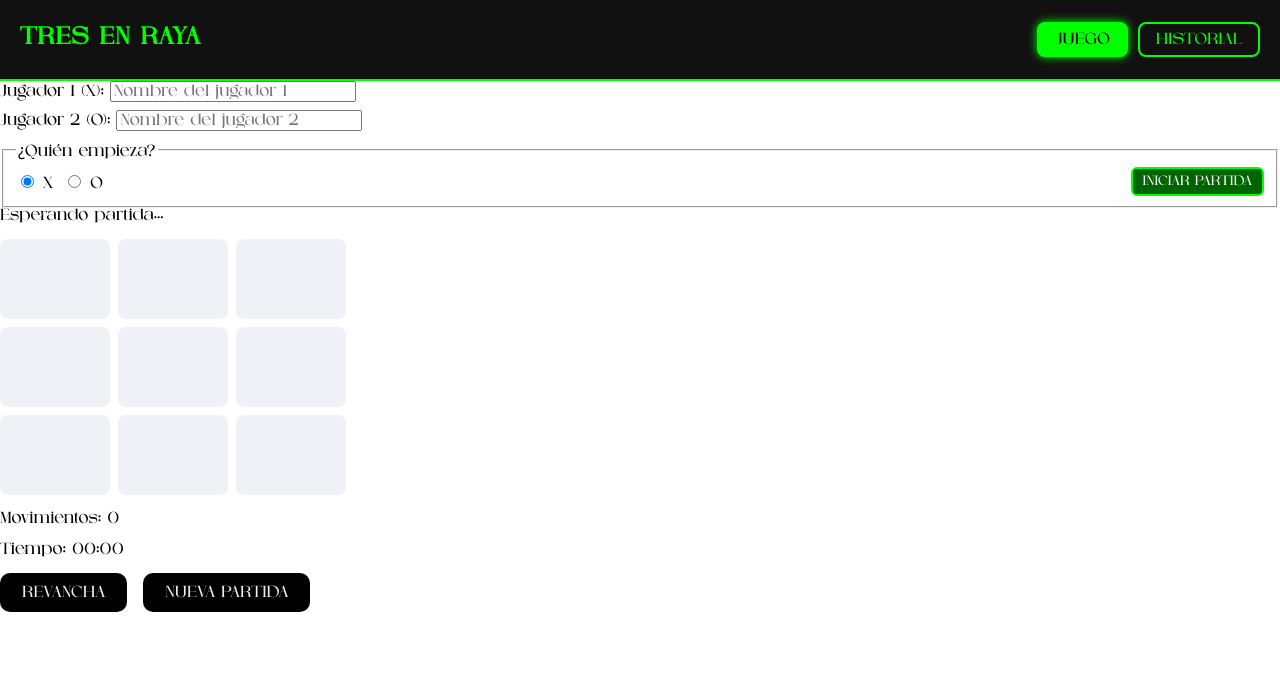
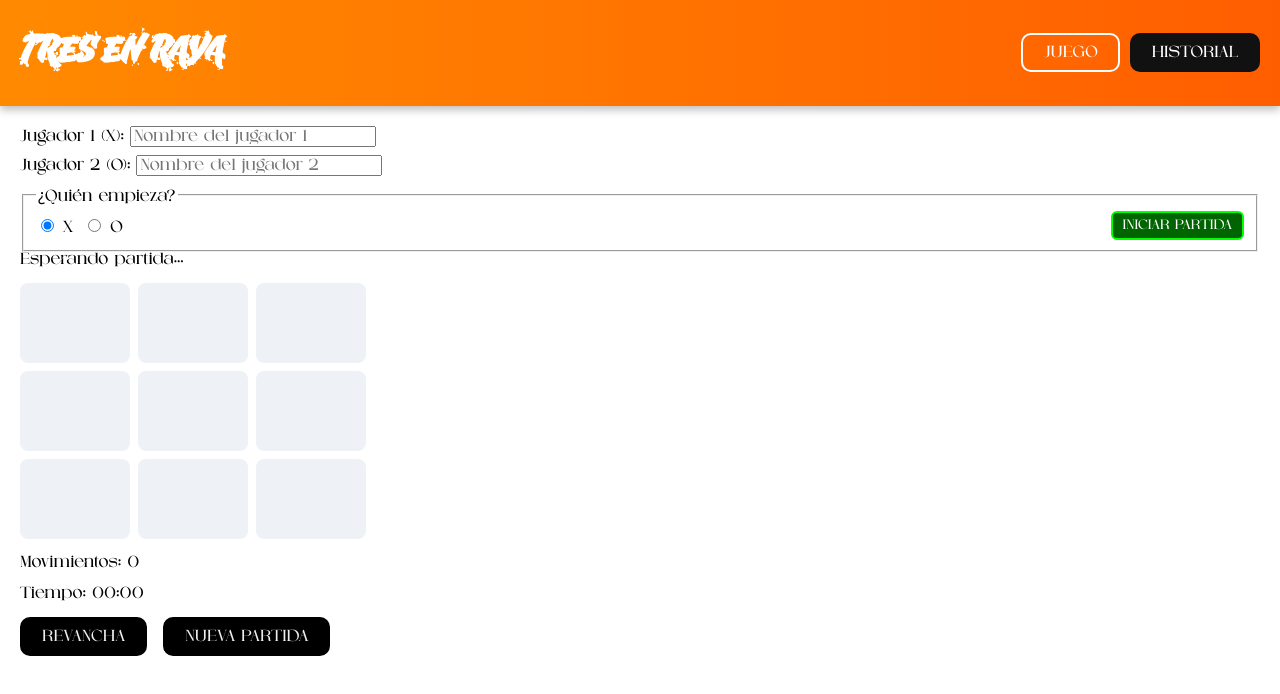
Before and after one commit to brynine/tresenraya, a plain HTML site: page index.html in a window 1280 px wide. Drawn offline with Linux system fonts and the light colour scheme.

Commit message:
Mejoras en el estilo de la pagina

```diff
--- a/css/styles.css
+++ b/css/styles.css
@@ -3,9 +3,14 @@
     src: url('ChettaVissto.ttf') format('truetype');
   }
 
+  @font-face {
+    font-family: 'titulo';
+    src: url('Swash Break Trial.otf') format('truetype');
+  }
+
 h1 {
     text-align: center;
-    font-family: 'Mifuente', sans-serif;
+    font-family: 'titulo', sans-serif;
     font-size: 3rem;
     margin-top: 1rem;
     color:#000000;
@@ -49,6 +54,10 @@ footer{margin-top:1rem;color:var(--muted)}
 button[disabled]{background:#9aa8be}
 
 @media (prefers-contrast:high){body{background:#fff}}
+
+.container{
+  margin: 20px;
+}
 
 button{
     background-color: #000000;
@@ -118,15 +127,15 @@ button:active {
   display: flex;
   justify-content: space-between;
   align-items: center;
-  background-color: #111;
   padding: 10px 20px;
-  border-bottom: 2px solid #00ff00;
+  background: linear-gradient(90deg, #ff8a00, #ff5e00);
+  box-shadow: 0 4px 8px rgba(0, 0, 0, 0.25);
 }
 
 .titulo {
-  color: #00ff00;
-  font-size: 1.5rem;
-  letter-spacing: 1px;
+  color: #fff;
+  font-size: 1.8rem;
+  font-weight: bold;
 }
 
 .nav-buttons {
@@ -135,20 +144,16 @@ button:active {
 }
 
 .nav-btn {
-  background: none;
-  border: 2px solid #00ff00;
-  color: #00ff00;
-  padding: 8px 16px;
-  cursor: pointer;
-  border-radius: 8px;
-  transition: 0.3s;
+  background: #111;
+  color: #fff;
+  border: 2px solid #111;
 }
 
-.nav-btn:hover,
+.nav-btn:hover{background: #1b1b1b;}
 .nav-btn.active {
-  background-color: #00ff00;
-  color: #000;
-  box-shadow: 0 0 10px #00ff00;
+  background: transparent;
+  color: #fff;
+  border-color: #fff;
 }
 
 .modal {
```
Also changed, not shown: css/Swash Break Trial.otf (added).
